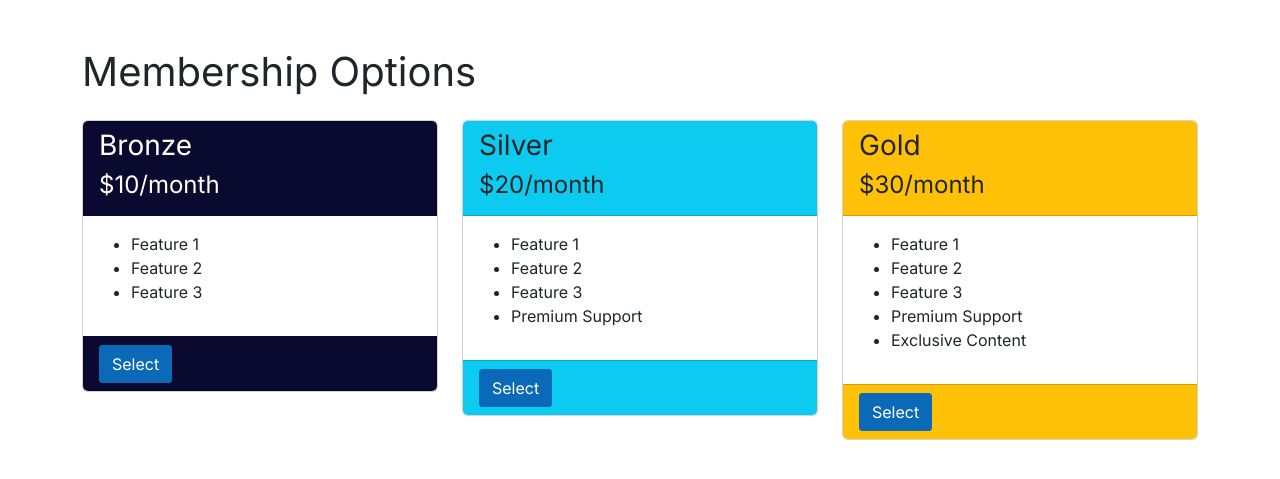
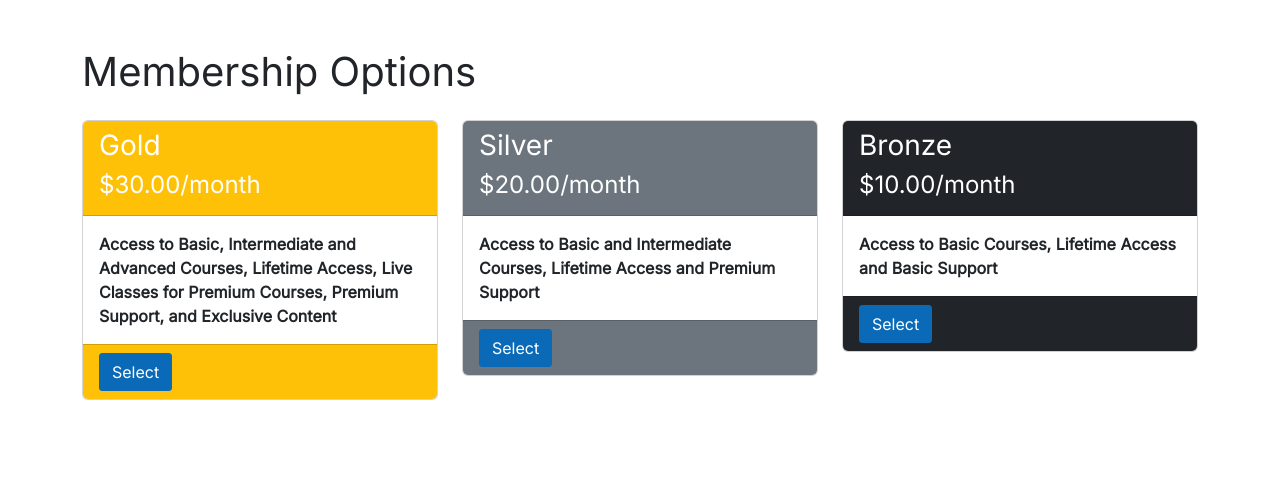
Before and after one commit to jksingh07/E-Learning-Platform, a Django app: page /membership/ in a window 1280 px wide. Shown: the part 56-535 px from the top of the page. Run offline with Django 4.2, Linux system fonts and the light colour scheme; data comes from the database, SQL or seed files in the repository; both versions use the stored data as it was after the commit; some libraries are stand-ins or nearby versions.

Commit message:
ADD: Membership Feature

```diff
--- a/main/admin.py
+++ b/main/admin.py
@@ -1,7 +1,7 @@
 from django.contrib import admin
 
 # Register your models here.
-from .models import Student, Faculty, Course, Department, Assignment, Announcement, Payment
+from .models import Student, Faculty, Course, Department, Assignment, Announcement, Payment, Membership
 
 admin.site.register(Student)
 admin.site.register(Faculty)
@@ -10,3 +10,4 @@ admin.site.register(Department)
 admin.site.register(Assignment)
 admin.site.register(Announcement)
 admin.site.register(Payment)
+admin.site.register(Membership)
--- a/main/models.py
+++ b/main/models.py
@@ -263,3 +263,13 @@ class Material(models.Model):
 
     def post_date(self):
         return self.datetime.strftime("%d-%b-%y, %I:%M %p")
+
+
+class Membership(models.Model):
+    name = models.CharField(max_length=100)
+    price = models.DecimalField(max_digits=10, decimal_places=2, default=10)
+    features = models.TextField()
+    button_class = models.CharField(max_length=20)
+
+    def __str__(self):
+        return self.name
--- a/main/templates/main/membership.html
+++ b/main/templates/main/membership.html
@@ -13,9 +13,9 @@
           </div>
           <div class="card-body">
             <ul>
-              <li>Feature 1</li>
-              <li>Feature 2</li>
-              <li>Feature 3</li>
+              <li>Access to Basic Courses</li>
+              <li>Lifetime Access</li>
+              <li>Basic Support</li>
             </ul>
           </div>
           <div class="card-footer">
@@ -31,9 +31,8 @@
           </div>
           <div class="card-body">
             <ul>
-              <li>Feature 1</li>
-              <li>Feature 2</li>
-              <li>Feature 3</li>
+              <li>Access to Basic and Intermediate Courses</li>
+              <li>Lifetime Access</li>
               <li>Premium Support</li>
             </ul>
           </div>
@@ -50,9 +49,9 @@
           </div>
           <div class="card-body">
             <ul>
-              <li>Feature 1</li>
-              <li>Feature 2</li>
-              <li>Feature 3</li>
+              <li>Access to Basic, Intermediate and Advanced Courses</li>
+              <li>Lifetime Access</li>
+              <li>Live Classes for Premium Courses</li>
               <li>Premium Support</li>
               <li>Exclusive Content</li>
             </ul>
--- /dev/null
+++ b/main/templates/main/membership_new.html
@@ -0,0 +1,29 @@
+{% extends 'index.html' %}
+{% load static %}
+
+{% block content %}
+<div class="container mt-5">
+    <h1>Membership Options</h1>
+    <div class="row mt-4">
+        {% for membership in memberships %}
+        <div class="col-md-4">
+            <div class="card">
+                <div class="card-header {% if membership.name == 'Gold' %}bg-warning{% elif membership.name == 'Silver' %}bg-secondary{% elif membership.name == 'Bronze' %}bg-dark{% endif %} text-white">
+                    <h3>{{ membership.name }}</h3>
+                    <h4>${{ membership.price }}/month</h4>
+                </div>
+                <div class="card-body">
+                    <strong>{{ membership.features }}</strong>
+                </div>
+
+
+                <div class="card-footer {% if membership.name == 'Gold' %}bg-warning{% elif membership.name == 'Silver' %}bg-secondary{% elif membership.name == 'Bronze' %}bg-dark{% endif %} text-white"">
+                    <a href="{% url 'membership_payment' membership.pk %}" class="btn btn-primary">Select</a>
+                </div>
+            </div>
+        </div>
+        {% endfor %}
+    </div>
+</div>
+<script src="https://stackpath.bootstrapcdn.com/bootstrap/5.0.0-alpha1/js/bootstrap.min.js"></script>
+{% endblock %}
--- a/main/urls.py
+++ b/main/urls.py
@@ -51,4 +51,6 @@ urlpatterns = [
     path('error/', views.error, name='error'),
     path('payment/<int:course_code>/', views.payment, name='payment'),
     path('membership/', views.membership, name='membership'),
+    path('membership_payment/<int:selected_membership_pk>/', views.membership_payment, name='membership_payment'),
+    path('access_courses/<int:code>/', views.access_courses, name='access_courses'),
 ]
--- a/main/views.py
+++ b/main/views.py
@@ -1,7 +1,7 @@
 import datetime
 from django.shortcuts import redirect, render
 from django.contrib import messages
-from .models import Student, Course, Announcement, Assignment, Submission, Material, Faculty, Department, Payment
+from .models import Student, Course, Announcement, Assignment, Submission, Material, Faculty, Department, Payment, Membership
 from django.template.defaulttags import register
 from django.db.models import Count, Q
 from django.http import HttpResponseRedirect
@@ -501,9 +501,17 @@ def courses(request):
     if request.session.get('student_id') or request.session.get('faculty_id'):
 
         courses = Course.objects.all()
+        # courses = Course.objects.filter(membership_level='g')
         if request.session.get('student_id'):
             student = Student.objects.get(
                 student_id=request.session['student_id'])
+            if student.membership == 'g':
+                courses = Course.objects.all()
+            elif student.membership == 's':
+                courses = Course.objects.filter(membership_level__in = ['b', 's'])
+            else:
+                courses = Course.objects.filter(membership_level='b')
+            # courses = Course.objects.filter(membership_level=student.membership)
         else:
             student = None
         if request.session.get('faculty_id'):
@@ -800,26 +808,85 @@ def payment(request, course_code):
     return render(request, 'main/payment.html')
 
 
+
 def membership(request):
-    memberships = [
-        {
-            'name': 'Bronze',
-            'price': '$10/month',
-            'features': ['Feature 1', 'Feature 2', 'Feature 3'],
-            'button_class': 'btn-primary',
-        },
-        {
-            'name': 'Silver',
-            'price': '$20/month',
-            'features': ['Feature 1', 'Feature 2', 'Feature 3', 'Premium Support'],
-            'button_class': 'btn-info',
-        },
-        {
-            'name': 'Gold',
-            'price': '$30/month',
-            'features': ['Feature 1', 'Feature 2', 'Feature 3', 'Premium Support', 'Exclusive Content'],
-            'button_class': 'btn-warning',
-        },
-    ]
+    # Fetch membership details from the Membership model
+    memberships = Membership.objects.all()
+    return render(request, 'main/membership_new.html', {'memberships': memberships})
 
-    return render(request, 'main/membership.html', {'memberships': memberships})
+def membership_payment(request, selected_membership_pk):
+    selected_membership = Membership.objects.get(pk=selected_membership_pk)
+    std_id = request.session.get('student_id')
+    student = Student.objects.get(student_id=std_id)
+    stripe.api_key = settings.STRIPE_SECRET_KEY
+
+    # Initialize payment_success to False
+    payment_success = False
+
+    if request.method == 'GET':
+        # Create a PaymentIntent and get the client_secret for the payment form
+        intent = stripe.PaymentIntent.create(
+            amount=int(selected_membership.price * 100),  # Amount in cents
+            currency='usd',
+        )
+        client_secret = intent.client_secret
+
+    # elif request.method == 'POST':
+    #     # Get the payment details from the form
+    #     stripe.api_key = settings.STRIPE_SECRET_KEY
+    #
+    #     # Assume you have received the payment details from the form
+    #     # and have the necessary payment processing code here.
+    #     # For example, if you have received a successful payment, set payment_success to True
+    #
+    #     # Sample code for payment processing using Stripe
+    #     try:
+    #         # Replace the following line with your actual payment processing code
+    #         # For example, if payment is successful, set payment_success to True
+    #         # payment_success = True
+    #
+    #         # Since this is just a sample, we'll simulate a successful payment here
+    #         payment_success = True
+    #
+    #     except stripe.error.CardError as e:
+    #         error_message = e.error.message
+    #         return render(request, 'main/payment_error.html', {'error_message': error_message})
+    #     except Exception as e:
+    #         error_message = str(e)
+    #         return render(request, 'main/payment_error.html', {'error_message': error_message})
+    #
+    #     if payment_success:
+    #         # Update the student's membership
+    #         if selected_membership.name == 'Gold':
+    #             student.membership = 'g'
+    #         elif selected_membership.name == 'Silver':
+    #             student.membership = 's'
+    #         else:
+    #             student.membership = 'b'
+    #         student.save()
+    #
+    #         # Redirect to a success page after successful payment
+    #         return redirect('membership_payment_success')
+
+    context = {
+        'selected_membership': selected_membership,
+        'student': student,
+        'client_secret': client_secret if request.method == 'GET' else '',  # Pass the client_secret to the template
+        'payment_success': payment_success,  # Pass the payment_success flag to the template
+    }
+    return render(request, 'main/membership_payment.html', context)
+
+def access_courses(request, code):
+    selected_membership = Membership.objects.get(pk=code)
+    std_id = request.session.get('student_id')
+    student = Student.objects.get(student_id=std_id)
+
+    if selected_membership.name == 'Gold':
+        student.membership = 'g'
+    elif selected_membership.name == 'Silver':
+        student.membership = 's'
+    else:
+        student.membership = 'b'
+    student.save()
+
+    return redirect('courses')
--- a/static/styles/style.css
+++ b/static/styles/style.css
@@ -153,3 +153,8 @@ th {
   );
   color: #482307;
 }
+
+/* Custom silver color */
+.bg-silver {
+    background-color: #D3D3D3; /* Light grey color */
+}
```
Also changed, not shown: main/templates/main/membership_payment.html (added, +90 -0 lines), db.sqlite3.
